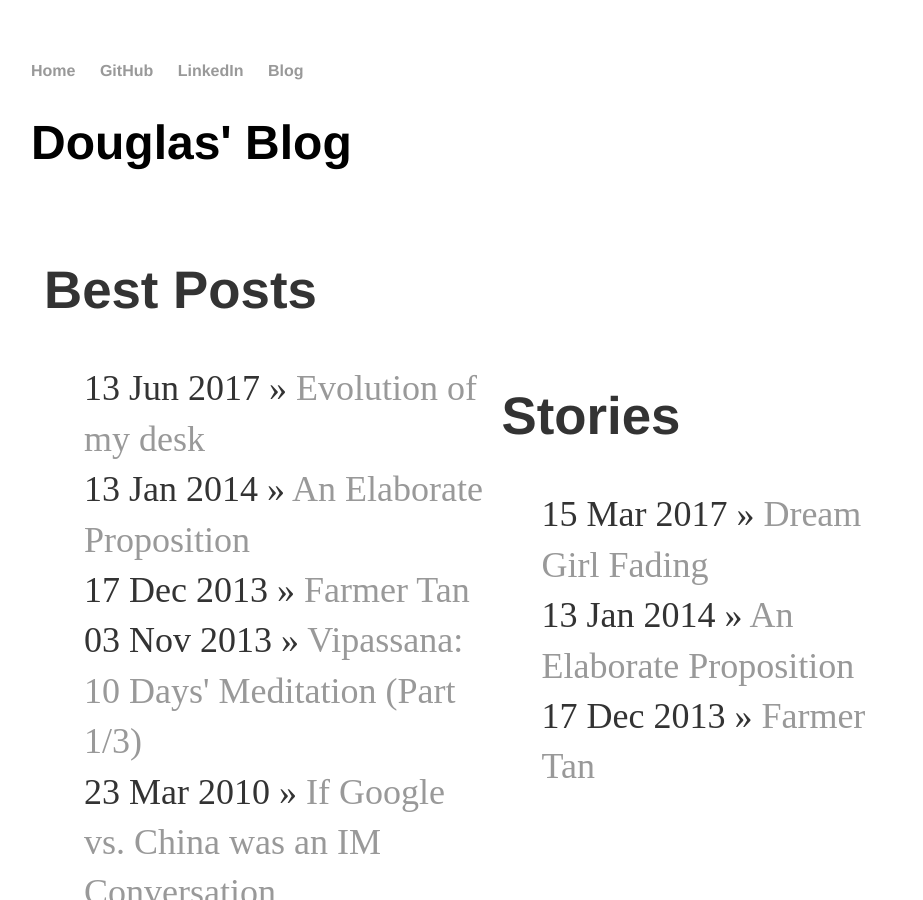
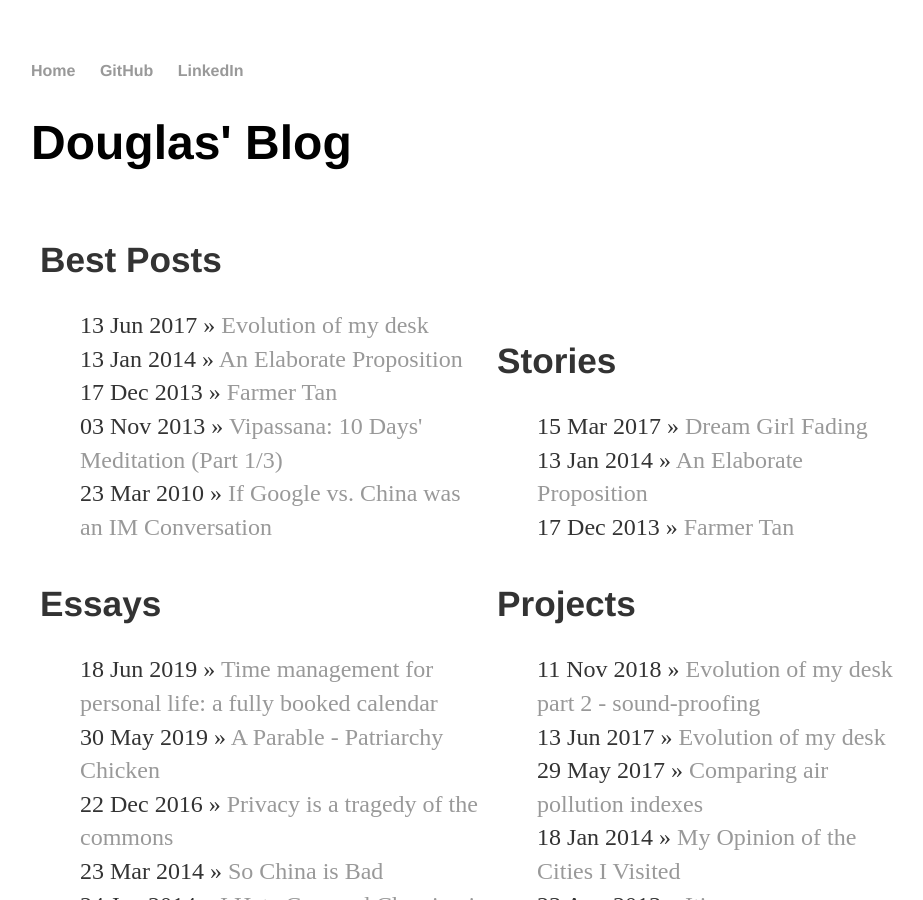
Before and after one commit to curiousest/curiousest.github.io, a Jekyll site: the page built from index.html, in a window 1280 px wide and 900 px high. Shown: the whole window, without its empty margins (161-1084 px from the left). Built offline with Jekyll 4.4.1, drawn with Linux system fonts in a browser that asks for light colours.

Commit message:
Homepage formatting improvements.g

```diff
--- a/_layouts/default.html
+++ b/_layouts/default.html
@@ -12,7 +12,6 @@
 	        		<li><a href="/">Home</a></li>
 		        	<li><a href="http://github.com/curiousest/">GitHub</a></li>
 	        		<li><a href="https://uk.linkedin.com/in/dhindson">LinkedIn</a></li>
-	        		<li><a href="/blog">Blog</a></li>
 	    		</ul>
 			</nav>
 			<div class="container">
--- a/index.html
+++ b/index.html
@@ -3,13 +3,22 @@ layout: default
 title: Douglas' Blog
 ---
 <h1>{{ page.title }}</h1>
-<table style="width:100%">
+<table style="width:100%;font-size:1em">
 	<tr>
-	  <td>
+	  <td style="vertical-align:top">
 		<h2>Best Posts</h2>
 		<ul class="posts">
 		{% for post in site.posts %}
 		{% if post.tags contains "favourite" %}
+			<li><span>{{ post.date | date_to_string }}</span> » <a href="{{ post.url }}" title="{{ post.title }}">{{ post.title }}</a></li>
+		{% endif %}
+		{% endfor %}
+		</ul>
+
+		<h2>Essays</h2>
+		<ul class="posts">
+		{% for post in site.posts %}
+		{% if post.tags contains "essay" %}
 			<li><span>{{ post.date | date_to_string }}</span> » <a href="{{ post.url }}" title="{{ post.title }}">{{ post.title }}</a></li>
 		{% endif %}
 		{% endfor %}
@@ -24,20 +33,7 @@ title: Douglas' Blog
 		{% endif %}
 		{% endfor %}
 		</ul>
-	  </td>
-	</tr>
-	<tr>
-	  <td>
-		<h2>Essays</h2>
-		<ul class="posts">
-		{% for post in site.posts %}
-		{% if post.tags contains "essay" %}
-			<li><span>{{ post.date | date_to_string }}</span> » <a href="{{ post.url }}" title="{{ post.title }}">{{ post.title }}</a></li>
-		{% endif %}
-		{% endfor %}
-		</ul>
-	  </td>
-	  <td>
+
 		<h2>Projects</h2>
 		<ul class="posts">
 		{% for post in site.posts %}
```
